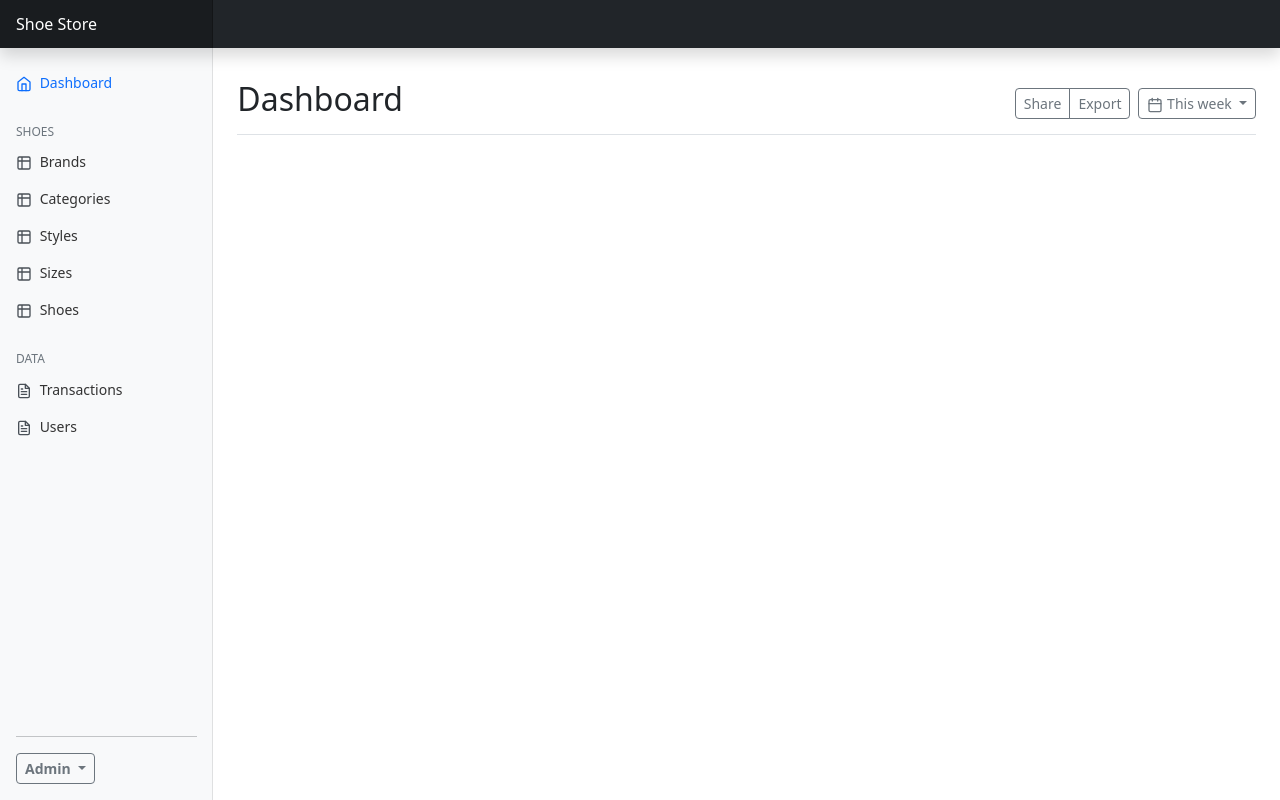
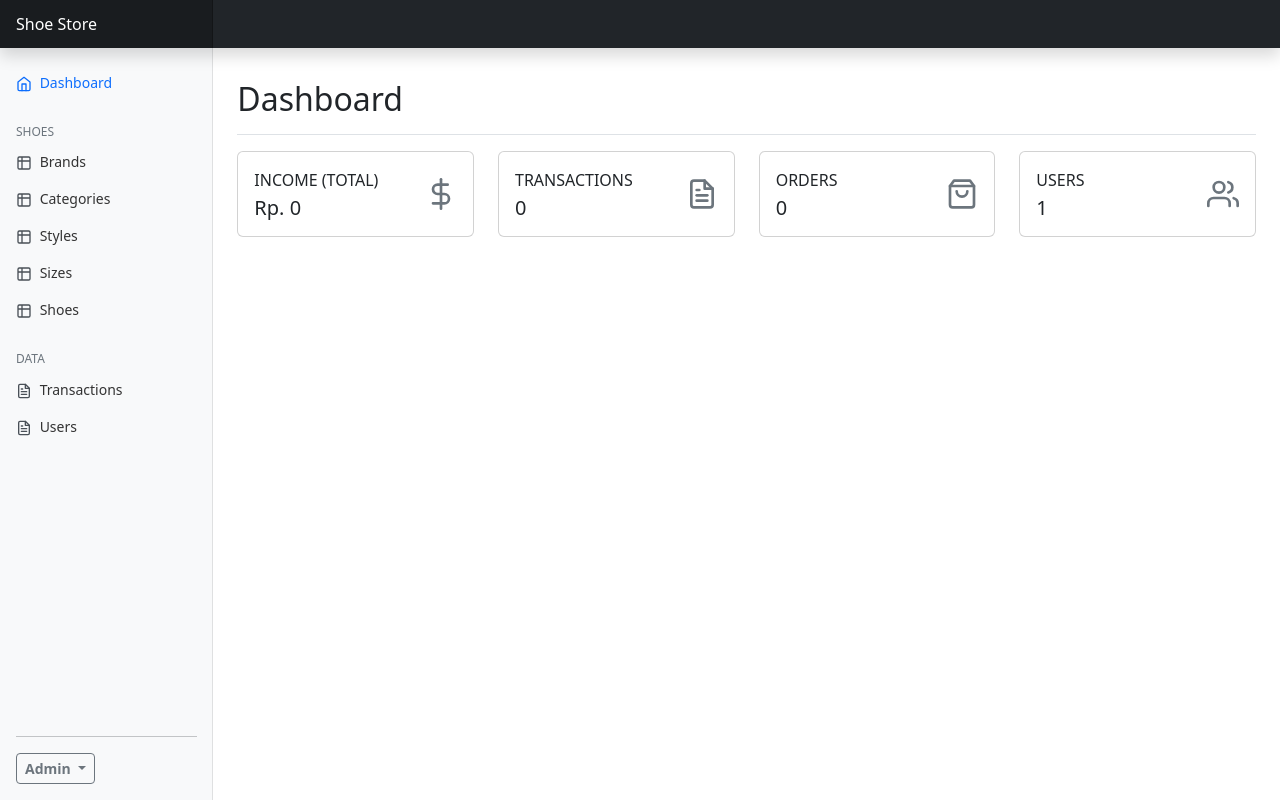
Before and after one commit to koyoi-dev/shoes-store-v2, a Laravel app: page /dashboard in a window 1280 px wide. Run offline with Laravel 9, Linux system fonts and the light colour scheme; a user stored in the database is signed in; data comes from the database, SQL or seed files in the repository; data that the repository does not hold is empty; a map, chart or similar area stays blank; style sheets or scripts are compiled from the project's sources; some libraries are stand-ins or nearby versions.

Commit message:
rework dashboard

```diff
--- /dev/null
+++ b/app/Http/Controllers/Admin/DashboardController.php
@@ -0,0 +1,22 @@
+<?php
+
+namespace App\Http\Controllers\Admin;
+
+use App\Http\Controllers\Controller;
+use App\Models\Transaction;
+use App\Models\User;
+use Illuminate\Http\Request;
+
+class DashboardController extends Controller
+{
+    public function index()
+    {
+        $users = User::query()->where('is_admin', false)->get();
+        $transactions = Transaction::query()->withCount(['orders'])->get();
+        return view('dashboard.index', [
+            'transactions' => $transactions,
+            'users' => $users
+        ]);
+    }
+
+}
--- a/resources/views/dashboard/index.blade.php
+++ b/resources/views/dashboard/index.blade.php
@@ -3,17 +3,90 @@
 @section('title', 'Dashboard')
 
 @section('content')
-    <div class="d-flex justify-content-between flex-wrap flex-md-nowrap align-items-center pt-3 pb-2 mb-3 border-bottom">
+    <div
+        class="d-flex justify-content-between flex-wrap flex-md-nowrap align-items-center pt-3 pb-2 mb-3 border-bottom">
         <h1 class="h2">Dashboard</h1>
-        <div class="btn-toolbar mb-2 mb-md-0">
-            <div class="btn-group me-2">
-                <button type="button" class="btn btn-sm btn-outline-secondary">Share</button>
-                <button type="button" class="btn btn-sm btn-outline-secondary">Export</button>
+    </div>
+    <div class="row">
+        <div class="col-md-3">
+            <div class="card h-100">
+                <div class="card-body">
+                    <div class="row align-items-center">
+                        <div class="col mr-2">
+                            <div class="text-xs font-weight-bold text-dark text-uppercase mb-1">
+                                Income (Total)
+                            </div>
+                            <div class="h5 mb-0 font-weight-bold text-gray-800">
+                                Rp. {{ number_format($transactions->map(function ($tr) { return $tr->getTotalPrice(); })->sum(), 0, ',', '.') }}
+                            </div>
+                        </div>
+                        <div class="col-auto">
+                            <span class="feather-lg text-secondary" data-feather="dollar-sign"></span>
+                        </div>
+                    </div>
+                </div>
             </div>
-            <button type="button" class="btn btn-sm btn-outline-secondary dropdown-toggle">
-                <span data-feather="calendar" class="align-text-bottom feather-sm"></span>
-                This week
-            </button>
+        </div>
+        <div class="col-md-3">
+            <div class="card h-100">
+                <div class="card-body">
+                    <div class="row align-items-center">
+                        <div class="col mr-2">
+                            <div class="text-xs font-weight-bold text-dark text-uppercase mb-1">
+                                Transactions
+                            </div>
+                            <div class="h5 mb-0 font-weight-bold text-gray-800">
+                                {{ $transactions->count() }}
+                            </div>
+                        </div>
+                        <div class="col-auto">
+                            <span class="feather-lg text-secondary" data-feather="file-text"></span>
+                        </div>
+                    </div>
+                </div>
+            </div>
+        </div>
+        <div class="col-md-3">
+            <div class="card h-100">
+                <div class="card-body">
+                    <div class="row align-items-center">
+                        <div class="col mr-2">
+                            <div class="text-xs font-weight-bold text-dark text-uppercase mb-1">
+                                Orders
+                            </div>
+                            <div class="h5 mb-0 font-weight-bold text-gray-800">
+                                {{ $transactions->sum('orders_count') }}
+                            </div>
+                        </div>
+                        <div class="col-auto">
+                            <span class="feather-lg text-secondary" data-feather="shopping-bag"></span>
+                        </div>
+                    </div>
+                </div>
+            </div>
+        </div>
+        <div class="col-md-3">
+            <div class="card h-100">
+                <div class="card-body">
+                    <div class="row align-items-center">
+                        <div class="col mr-2">
+                            <div class="text-xs font-weight-bold text-dark text-uppercase mb-1">
+                                Users
+                            </div>
+                            <div class="h5 mb-0 font-weight-bold text-gray-800">
+                                {{ $users->count() }}
+                            </div>
+                        </div>
+                        <div class="col-auto">
+                            <span class="feather-lg text-secondary" data-feather="users"></span>
+                        </div>
+                    </div>
+                </div>
+            </div>
         </div>
     </div>
+
+    <div class="mt-4">
+        <canvas id="myChart"></canvas>
+    </div>
 @endsection
--- a/routes/web.php
+++ b/routes/web.php
@@ -51,9 +51,7 @@ Route::group(['middleware' => 'auth'], function() {
 });
 
 Route::group(['middleware' => 'admin', 'as' => 'admin.'], function() {
-    Route::get('/dashboard', function () {
-        return view('dashboard.index');
-    })->name('dashboard');
+    Route::get('/dashboard', [\App\Http\Controllers\Admin\DashboardController::class, 'index'])->name('dashboard');
 
     Route::resource('dashboard/brands', AdminBrandController::class);
     Route::resource('dashboard/categories', AdminCategoryController::class);
```
